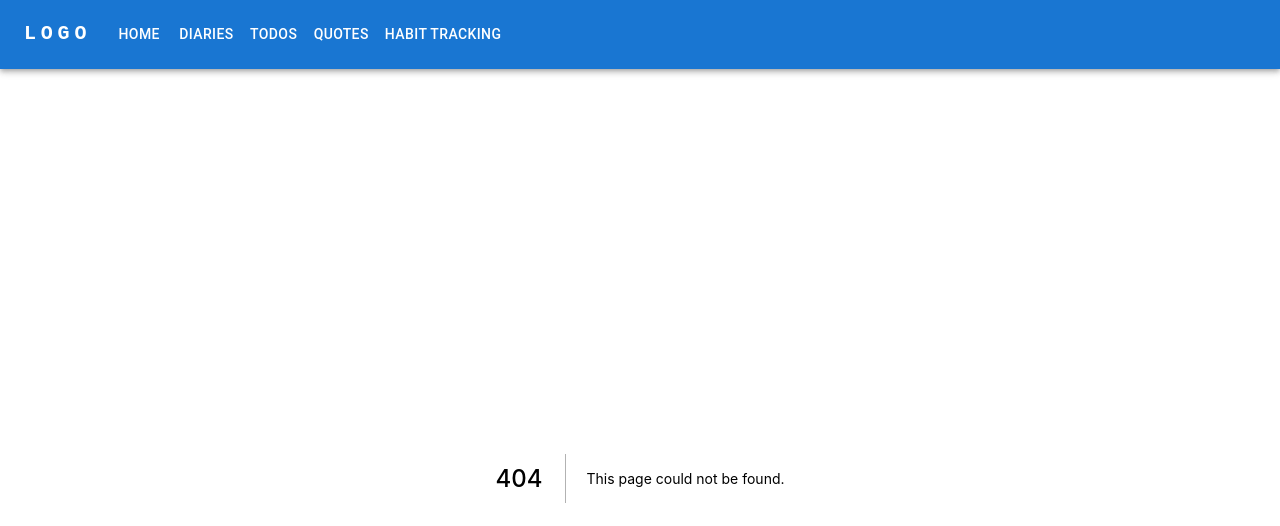
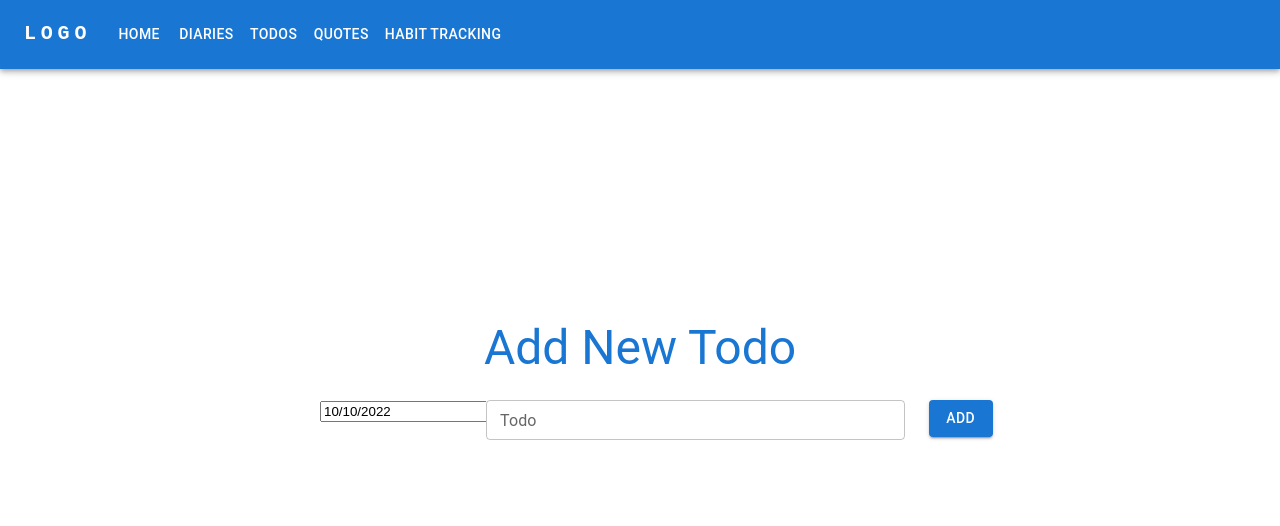
Before and after one commit to Abdelghani-Adel/productivity_app, a Next.js app: page /todos/add in a window 1280 px wide. Before the commit this address had no page. Shown: the top 526 px of the page. Built offline with nearby package versions, Linux system fonts and the light colour scheme.

Commit message:
finished NewTodo from

```diff
--- /dev/null
+++ b/components/Forms/NewTodo/Deadline.tsx
@@ -0,0 +1,24 @@
+import DatePicker from "react-datepicker";
+import "react-datepicker/dist/react-datepicker.css";
+import React, { useState, useEffect } from "react";
+
+interface UpdateFunParams {
+  todo?: string;
+  deadline?: string;
+}
+
+interface Props {
+  updateDeadLine: (update: UpdateFunParams) => void;
+}
+
+const DeadLine: React.FC<Props> = (props) => {
+  const [date, setDate] = useState(new Date());
+
+  useEffect(() => {
+    props.updateDeadLine({ deadline: date.toLocaleDateString() });
+  }, [date]);
+
+  return <DatePicker selected={date} onChange={(date: any) => setDate(date)} />;
+};
+
+export default DeadLine;
--- /dev/null
+++ b/components/Forms/NewTodo/NewTodo.tsx
@@ -0,0 +1,89 @@
+import { Grid } from "@mui/material";
+import Typography from "@mui/material/Typography";
+import Button from "@mui/material/Button";
+import { TextField } from "@mui/material";
+import React, { useState } from "react";
+import { useAppDispatch } from "../../../store/hooks";
+import { QuoteType, sendQuote } from "../../../store/slices/quoteSlice";
+import Router from "next/router";
+import { sendTodo, TodoType } from "../../../store/slices/todoSlice";
+import DeadLine from "./Deadline";
+
+interface UpdateFunParams {
+  todo?: string;
+  deadline?: string;
+}
+
+const NewTodo = () => {
+  const dispatch = useAppDispatch();
+  const [newTodo, setNewTodo] = useState<TodoType>({
+    _id: String(Math.random()),
+    todo: "",
+    deadline: "",
+  });
+
+  const updateNewTodo = (update: UpdateFunParams) => {
+    setNewTodo((prev) => ({ ...prev, ...update }));
+  };
+  const updateTodo = (e: React.ChangeEvent<HTMLInputElement>) => {
+    updateNewTodo({ todo: e.target.value });
+  };
+  const updateDeadLine = (update: UpdateFunParams) => {
+    updateNewTodo(update);
+  };
+
+  const submitHandler = (event: React.FormEvent) => {
+    event.preventDefault();
+
+    dispatch(sendTodo(newTodo));
+    Router.back();
+  };
+
+  return (
+    <form
+      onSubmit={submitHandler}
+      style={{
+        position: "absolute",
+        top: "40%",
+        left: "50%",
+        transform: "translate(-50%)",
+      }}
+    >
+      <Grid container spacing={3}>
+        <Grid item xs={12}>
+          <Typography
+            variant="h3"
+            component="h3"
+            align="center"
+            color="primary"
+          >
+            Add New Todo
+          </Typography>
+        </Grid>
+
+        <Grid item xs={3}>
+          <DeadLine updateDeadLine={updateDeadLine} />
+        </Grid>
+
+        <Grid item xs={8}>
+          <TextField
+            fullWidth
+            size="small"
+            variant="outlined"
+            className="textField"
+            label="Todo"
+            onChange={updateTodo}
+          />
+        </Grid>
+
+        <Grid item xs={1}>
+          <Button type="submit" variant="contained">
+            Add
+          </Button>
+        </Grid>
+      </Grid>
+    </form>
+  );
+};
+
+export default NewTodo;
--- a/package.json
+++ b/package.json
@@ -19,12 +19,14 @@
     "next": "12.3.1",
     "next-redux-wrapper": "^8.0.0",
     "react": "18.2.0",
+    "react-datepicker": "^4.8.0",
     "react-dom": "18.2.0",
     "react-redux": "^8.0.4"
   },
   "devDependencies": {
     "@types/node": "18.8.3",
     "@types/react": "18.0.21",
+    "@types/react-datepicker": "^4.4.2",
     "@types/react-dom": "18.0.6",
     "eslint": "8.25.0",
     "eslint-config-next": "12.3.1",
--- /dev/null
+++ b/pages/todos/add.tsx
@@ -0,0 +1,7 @@
+import NewTodo from "../../components/Forms/NewTodo/NewTodo";
+
+const AddTodo = () => {
+  return <NewTodo />;
+};
+
+export default AddTodo;
--- a/store/slices/todoSlice.ts
+++ b/store/slices/todoSlice.ts
@@ -3,7 +3,7 @@ import type { RootState } from "../store";
 
 export interface TodoType {
   _id: string;
-  task: string;
+  todo: string;
   deadline: string;
 }
 
@@ -17,7 +17,7 @@ const initialState: TodoState = {
   todos: {
     "0": {
       _id: "0",
-      task: "Finish coding the home page",
+      todo: "Finish coding the home page",
       deadline: "10/17/2022",
     },
   },
@@ -47,7 +47,7 @@ export const getTodos = createAsyncThunk("todos/getTodos", async () => {
 export const sendTodo = createAsyncThunk(
   "todos/addTodo",
   async (todo: TodoType) => {
-    const response = await fetch("/api/new-tood", {
+    const response = await fetch("/api/new-todo", {
       method: "POST",
       body: JSON.stringify(todo),
     });
--- a/styles/globals.css
+++ b/styles/globals.css
@@ -16,9 +16,9 @@ a {
 }
 
 @media (prefers-color-scheme: dark) {
-  html {
+  /* html {
     color-scheme: dark;
-  }
+  } */
   body {
     color: black;
     background: rgb(235, 235, 235);
```
Also changed, not shown: 1 other file (tests, documents, lock files or other folders).
